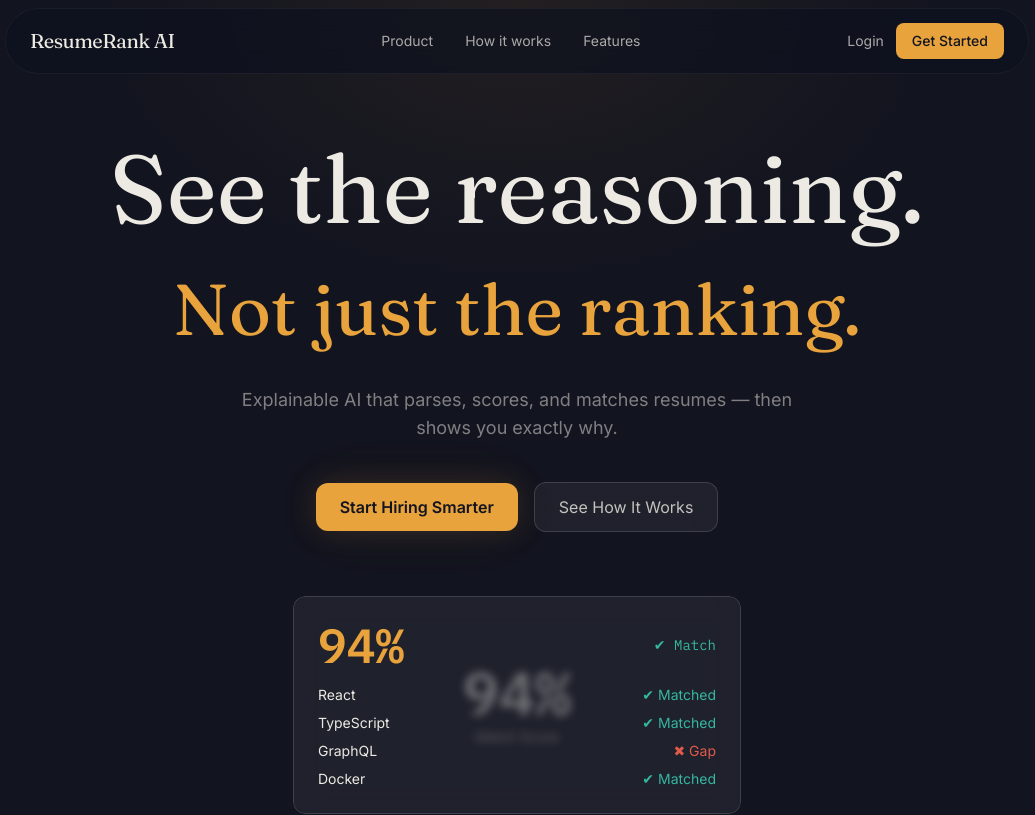
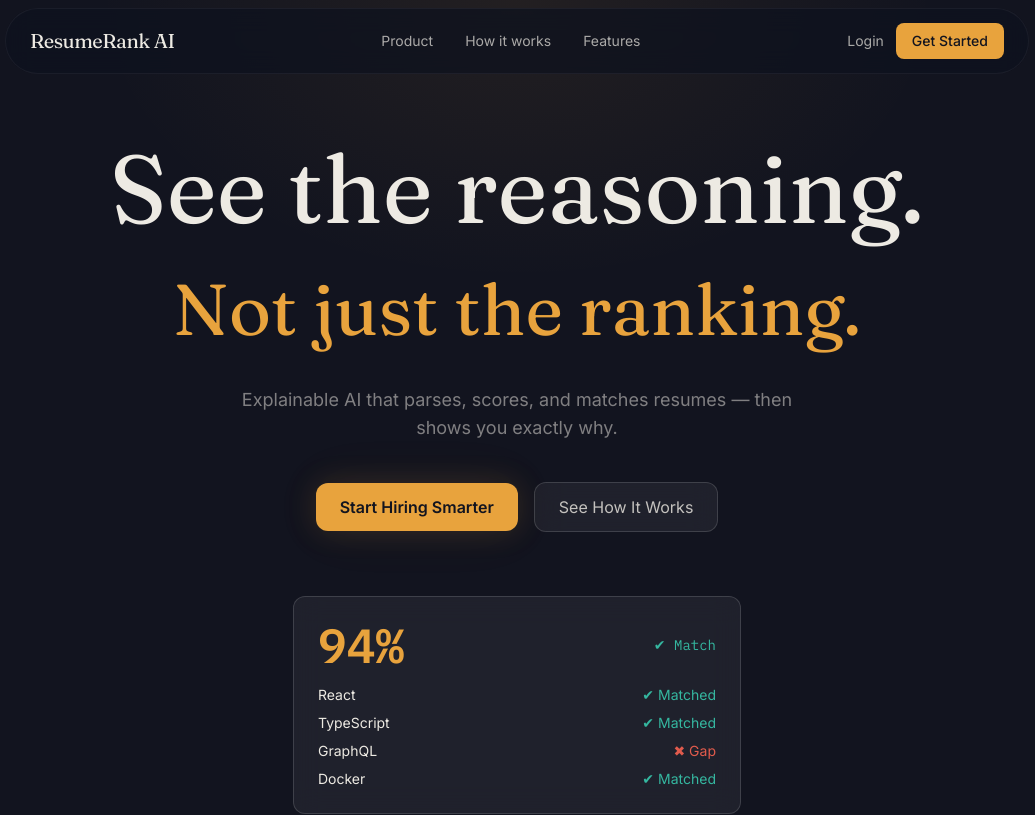
Before and after one commit to Samit8804/resume-parser, a Next.js app in the folder resume-ai-frontend/: page / in a window 1280 px wide. Shown: the top 815 px of the page, without its empty margins (123-1158 px from the left). Built offline with nearby package versions, Linux system fonts and the light colour scheme.

Commit message:
Remove all client JS from landing page (static HTML only)

```diff
--- a/resume-ai-frontend/src/app/(marketing)/page.tsx
+++ b/resume-ai-frontend/src/app/(marketing)/page.tsx
@@ -1,10 +1,6 @@
 import Link from "next/link"
-import dynamic from "next/dynamic"
 import GlassCard from "@/components/GlassCard"
 import NavBar from "@/components/NavBar"
-
-const JitterHeadline = dynamic(() => import("@/components/JitterHeadline"))
-const CursorReveal = dynamic(() => import("@/components/CursorReveal"))
 
 export default function LandingPage() {
   const jsonLd = {
@@ -23,16 +19,17 @@ export default function LandingPage() {
       <script type="application/ld+json" dangerouslySetInnerHTML={{ __html: JSON.stringify(jsonLd) }} />
       <NavBar />
 
-      {/* Hero */}
       <section className="pt-32 pb-20 px-4 max-w-5xl mx-auto text-center relative">
         <div className="absolute inset-0 pointer-events-none" style={{
           background: "radial-gradient(ellipse 600px 400px at 50% 0%, rgba(232,163,61,0.08) 0%, transparent 70%)",
         }} />
         <div className="relative">
-          <div>
-            <JitterHeadline text="See the reasoning." className="text-5xl md:text-7xl lg:text-8xl text-paper mb-4" />
-            <JitterHeadline text="Not just the ranking." as="h2" className="text-4xl md:text-6xl lg:text-7xl text-signal-amber mb-8" />
-          </div>
+          <h1 className="font-display text-5xl md:text-7xl lg:text-8xl text-paper mb-4 leading-tight">
+            See the reasoning.
+          </h1>
+          <h2 className="font-display text-4xl md:text-6xl lg:text-7xl text-signal-amber mb-8 leading-tight">
+            Not just the ranking.
+          </h2>
           <p className="text-paper/50 text-lg max-w-xl mx-auto mb-10">
             Explainable AI that parses, scores, and matches resumes — then shows you exactly why.
           </p>
@@ -42,16 +39,6 @@ export default function LandingPage() {
           </div>
 
           <div className="mt-16 max-w-md mx-auto">
-            <CursorReveal
-              frostContent={
-                <div className="flex items-center justify-center h-full">
-                  <div className="text-center">
-                    <p className="text-6xl font-mono font-semibold text-paper/40" style={{ filter: "blur(4px)" }}>94%</p>
-                    <p className="text-sm text-paper/30 mt-1" style={{ filter: "blur(4px)" }}>Match Score</p>
-                  </div>
-                </div>
-              }
-            >
             <GlassCard className="text-left">
               <div className="flex items-center justify-between mb-4">
                 <p className="text-5xl font-mono font-semibold text-signal-amber">94%</p>
@@ -64,13 +51,10 @@ export default function LandingPage() {
                 <div className="flex justify-between"><span>Docker</span><span className="text-verified-teal">✔ Matched</span></div>
               </div>
             </GlassCard>
-            </CursorReveal>
-            <p className="text-xs text-paper/30 text-center mt-3">Move your cursor over the card</p>
           </div>
         </div>
       </section>
 
-      {/* Features */}
       <section id="features" className="py-24 px-4 max-w-5xl mx-auto">
         <div className="text-center mb-16">
           <p className="text-signal-amber font-mono text-sm mb-2">FEATURES</p>
@@ -92,7 +76,6 @@ export default function LandingPage() {
         </div>
       </section>
 
-      {/* Pipeline */}
       <section id="how-it-works" className="py-24 px-4 max-w-4xl mx-auto">
         <div className="text-center mb-16">
           <p className="text-signal-amber font-mono text-sm mb-2">PIPELINE</p>
@@ -118,7 +101,6 @@ export default function LandingPage() {
         </div>
       </section>
 
-      {/* Product */}
       <section id="product" className="py-24 px-4 max-w-5xl mx-auto">
         <div className="text-center">
           <p className="text-signal-amber font-mono text-sm mb-2">PRODUCT</p>
@@ -147,7 +129,6 @@ export default function LandingPage() {
         </GlassCard>
       </section>
 
-      {/* Testimonials */}
       <section className="py-24 px-4 max-w-5xl mx-auto">
         <div className="text-center mb-16">
           <p className="text-signal-amber font-mono text-sm mb-2">TRUSTED</p>
@@ -169,7 +150,6 @@ export default function LandingPage() {
         </div>
       </section>
 
-      {/* CTA */}
       <section className="pb-32 pt-8 px-4 max-w-3xl mx-auto text-center">
         <GlassCard glow className="py-16">
           <h2 className="font-display text-3xl md:text-4xl text-paper mb-4">
--- a/resume-ai-frontend/src/components/LandingInteractive.tsx
+++ /dev/null
@@ -1,78 +0,0 @@
-"use client"
-
-import { useEffect, useRef, useCallback, useState } from "react"
-
-export function NavBar() {
-  const [scrolled, setScrolled] = useState(false)
-  useEffect(() => {
-    const onScroll = () => setScrolled(window.scrollY > 40)
-    window.addEventListener("scroll", onScroll)
-    return () => window.removeEventListener("scroll", onScroll)
-  }, [])
-  return (
-    <nav className={`fixed top-0 inset-x-0 z-50 transition-all duration-300 ${scrolled ? "glass-pill mx-4 mt-2 max-w-5xl lg:mx-auto" : ""}`}>
-      <div className="flex items-center justify-between h-16 px-6 max-w-6xl mx-auto">
-        <a href="/" className="font-display text-xl text-paper tracking-tight">ResumeRank AI</a>
-        <div className="hidden md:flex items-center gap-8 text-sm text-paper/70">
-          <a href="#product" className="hover:text-paper transition-colors">Product</a>
-          <a href="#how-it-works" className="hover:text-paper transition-colors">How it works</a>
-          <a href="#features" className="hover:text-paper transition-colors">Features</a>
-        </div>
-        <div className="flex items-center gap-3">
-          <a href="/login" className="text-sm text-paper/70 hover:text-paper transition-colors">Login</a>
-          <a href="/register" className="text-sm px-4 py-2 rounded-lg bg-signal-amber text-ink font-medium hover:brightness-110 transition-all">Get Started</a>
-        </div>
-      </div>
-    </nav>
-  )
-}
-
-export function JitterHeadline({ text, as: Tag = "h1", className = "" }: { text: string; as?: "h1" | "h2" | "h3"; className?: string }) {
-  const ref = useRef<HTMLHeadingElement>(null)
-  const handleHover = useCallback(() => {
-    if (!ref.current) return
-    ref.current.querySelectorAll(".hw").forEach((word) => {
-      const w = word as HTMLElement
-      w.style.transition = "all 150ms cubic-bezier(0.2,0.8,0.2,1)"
-      w.style.transform = `translate(${Math.random() * 4 - 2}px, ${Math.random() * 4 - 2}px) rotate(${Math.random() * 2 - 1}deg)`
-      setTimeout(() => { w.style.transform = "" }, 200)
-    })
-  }, [])
-  return (
-    <Tag ref={ref} onMouseEnter={handleHover} className={`font-display leading-tight ${className}`} aria-label={text}>
-      {text.split(" ").map((word, i) => (
-        <span key={i} className="hw inline-block">{i > 0 ? "\u00A0" : ""}{word}</span>
-      ))}
-    </Tag>
-  )
-}
-
-export function CursorReveal({ children, frostContent, radius = 120 }: { children: React.ReactNode; frostContent?: React.ReactNode; radius?: number }) {
-  const ref = useRef<HTMLDivElement>(null)
-  const [pos, setPos] = useState({ x: -999, y: -999 })
-  const [isTouch, setIsTouch] = useState(false)
-
-  useEffect(() => { setIsTouch("ontouchstart" in window || navigator.maxTouchPoints > 0) }, [])
-
-  const handleMouse = (e: React.MouseEvent) => {
-    const rect = ref.current?.getBoundingClientRect()
-    if (!rect) return
-    setPos({ x: e.clientX - rect.left, y: e.clientY - rect.top })
-  }
-  const handleLeave = () => { if (!isTouch) setPos({ x: -999, y: -999 }) }
-
-  return (
-    <div ref={ref} onMouseMove={handleMouse} onMouseLeave={handleLeave} onClick={() => isTouch && setPos({ x: 9999, y: 9999 })} className="relative overflow-hidden rounded-xl" style={{ touchAction: "manipulation" }}>
-      {frostContent && (
-        <div className="absolute inset-0 z-10 pointer-events-none" style={{
-          WebkitMaskImage: isTouch ? undefined : `radial-gradient(circle ${radius}px at ${pos.x}px ${pos.y}px, transparent 0%, black 100%)`,
-          maskImage: isTouch ? undefined : `radial-gradient(circle ${radius}px at ${pos.x}px ${pos.y}px, transparent 0%, black 100%)`,
-          WebkitMaskRepeat: "no-repeat", maskRepeat: "no-repeat",
-          transition: isTouch ? "opacity 0.4s ease" : undefined,
-          opacity: isTouch && pos.x > 9000 ? 1 : undefined,
-        }}>{frostContent}</div>
-      )}
-      {children}
-    </div>
-  )
-}
```
Lines whose indentation alone changed are shown as unchanged.
